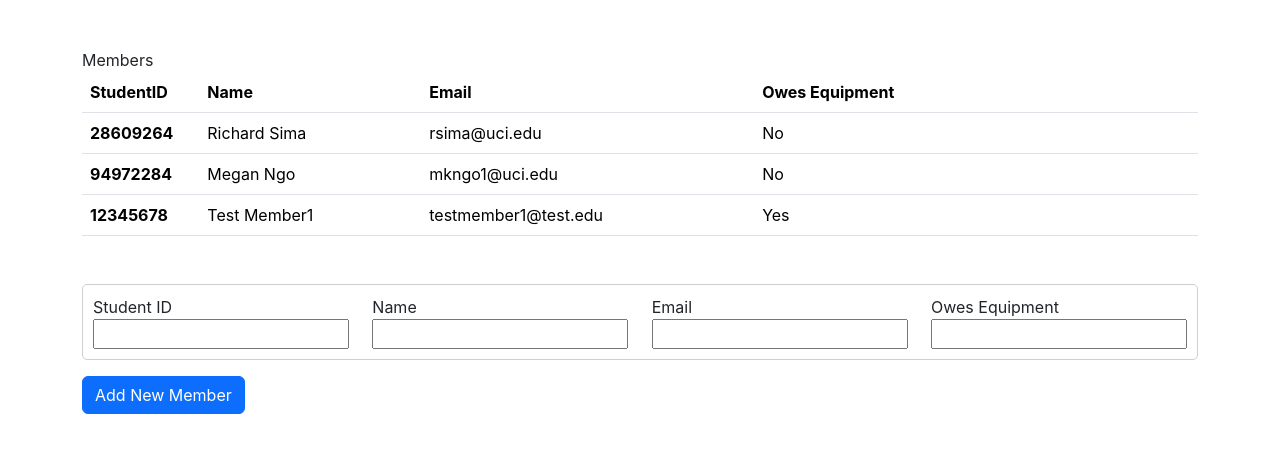
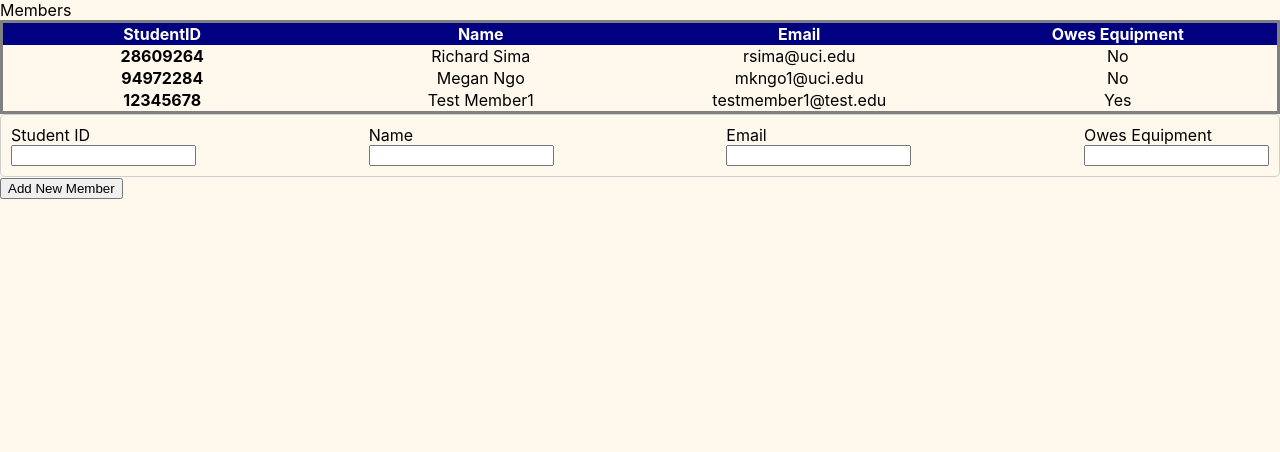
Before and after one commit to RichardSima2021/Full-Stack-Archery-Manager, a React (Create React App) app: page / in a window 1280 px wide. Shown: the top 452 px of the page. Built offline with nearby package versions, Linux system fonts and the light colour scheme.

Commit message:
feat: defined custom css for table

```diff
--- a/public/index.html
+++ b/public/index.html
@@ -17,7 +17,7 @@
     <link rel="manifest" href="%PUBLIC_URL%/manifest.json" />
 
     <!-- Bootstrap CSS -->
-    <link href="https://cdn.jsdelivr.net/npm/bootstrap@5.3.1/dist/css/bootstrap.min.css" rel="stylesheet" integrity="sha384-4bw+/aepP/YC94hEpVNVgiZdgIC5+VKNBQNGCHeKRQN+PtmoHDEXuppvnDJzQIu9" crossorigin="anonymous">
+    <!-- <link href="https://cdn.jsdelivr.net/npm/bootstrap@5.3.1/dist/css/bootstrap.min.css" rel="stylesheet" integrity="sha384-4bw+/aepP/YC94hEpVNVgiZdgIC5+VKNBQNGCHeKRQN+PtmoHDEXuppvnDJzQIu9" crossorigin="anonymous"> -->
 
     <!--
       Notice the use of %PUBLIC_URL% in the tags above.
@@ -31,7 +31,7 @@
     <title>Member List</title>
   </head>
   <body>
-    <noscript>You need to enable JavaScript to run this app.</noscript>
+    <!-- <noscript>You need to enable JavaScript to run this app.</noscript> -->
     <div id="root"></div>
     <!--
       This HTML file is a template.
@@ -45,6 +45,6 @@
     -->
 
     <!-- Popper..? -->
-    <script src="https://cdn.jsdelivr.net/npm/@popperjs/core@2.11.8/dist/umd/popper.min.js" integrity="sha384-I7E8VVD/ismYTF4hNIPjVp/Zjvgyol6VFvRkX/vR+Vc4jQkC+hVqc2pM8ODewa9r" crossorigin="anonymous"></script>
+    <!-- <script src="https://cdn.jsdelivr.net/npm/@popperjs/core@2.11.8/dist/umd/popper.min.js" integrity="sha384-I7E8VVD/ismYTF4hNIPjVp/Zjvgyol6VFvRkX/vR+Vc4jQkC+hVqc2pM8ODewa9r" crossorigin="anonymous"></script> -->
   </body>
 </html>
--- a/src/App.css
+++ b/src/App.css
@@ -1,3 +1,9 @@
+body{
+    display: flex;
+    flex-direction: column;
+}
+
+
 .card-body{
     background-color: cyan;
 }
--- a/src/App.tsx
+++ b/src/App.tsx
@@ -24,8 +24,8 @@ function App() {
   }
 
   return (
-    <div className='mt-5 container'>
-      <div className='card-header'>
+    <div>
+      <div>
         Members
       </div>
 
@@ -34,7 +34,7 @@ function App() {
         {/* <button className='btn btn-primary' onClick={addMember}>
           Add new member
           </button> */}
-          <NewMemberForm addMember={addMember}/>
+        <NewMemberForm addMember={addMember}/>
       </div>
     </div>
   );
--- /dev/null
+++ b/src/components/MemberTable/MemberTable.css
@@ -0,0 +1,25 @@
+table{
+    table-layout: fixed;
+    width: 100%;
+    border-collapse: collapse;
+    border: 3px solid grey;
+}
+
+thead tr{
+    background-color: navy;
+    color: white;
+}
+
+thead th,
+tbody th,
+tbody td{
+    /* border: 1px solid black; */
+    width: 25%;
+    text-align: center;
+}
+
+
+
+/* tbody td{
+    text-align: center;
+} */
--- a/src/components/MemberTable/MemberTable.tsx
+++ b/src/components/MemberTable/MemberTable.tsx
@@ -1,10 +1,11 @@
 import React from 'react';
 import {TableRowItem} from './components/TableRowItem';
+import './MemberTable.css';
 
 function MemberTable(props: {members: Member[]}){
     return (
-        <table className="table">
-          <thead className="table--head">
+        <table>
+          <thead>
                 <tr>
                     <th scope='col'>StudentID</th>
                     <th scope='col'>Name</th>
@@ -13,7 +14,7 @@ function MemberTable(props: {members: Member[]}){
                 </tr>
             </thead>
 
-            <tbody className="table--body">
+            <tbody>
                 {props.members.map(member =>(
                     <TableRowItem
                     key={member.studentId}
--- a/src/components/MemberTable/components/TableRowItem.tsx
+++ b/src/components/MemberTable/components/TableRowItem.tsx
@@ -13,10 +13,10 @@ export const TableRowItem: React.FC<{
 
         return(
             <tr>
-                <th scope='row' className='col-1'>{props.studentId}</th>
-                <td className='col-2'>{props.fullName}</td>
-                <td className='col-3'>{props.email}</td>
-                <td className='col-4'>{props.oweEquipment === false ? 'No' : 'Yes'}</td>
+                <th>{props.studentId}</th>
+                <td>{props.fullName}</td>
+                <td>{props.email}</td>
+                <td>{props.oweEquipment === false ? 'No' : 'Yes'}</td>
             </tr>
         )
     }
--- a/src/components/NewMemberForm/NewMemberForm.tsx
+++ b/src/components/NewMemberForm/NewMemberForm.tsx
@@ -22,7 +22,7 @@ function NewMemberForm(props: {addMember: Function}){
     };
 
     return(
-        <div className='mt-5'>
+        <div>
             <form className='form'>
                 <div className='entry-column'>
                     <label className='entry-column--label'>Student ID</label>
@@ -65,7 +65,7 @@ function NewMemberForm(props: {addMember: Function}){
                     </div>
             </form>
 
-            <button type='button' className='btn btn-primary mt-3' onClick={submitForm}>Add New Member</button>
+            <button type='button' onClick={submitForm}>Add New Member</button>
         </div>
     )
 }
--- a/src/index.css
+++ b/src/index.css
@@ -1,4 +1,5 @@
 body {
+  background-color:rgb(255, 248, 237);
   margin: 0;
   font-family: -apple-system, BlinkMacSystemFont, 'Segoe UI', 'Roboto', 'Oxygen',
     'Ubuntu', 'Cantarell', 'Fira Sans', 'Droid Sans', 'Helvetica Neue',
```
Also changed, not shown: src/components/MemberTable/components/TableRowItem.css (+4 -11 lines), src/logo.svg (deleted).
